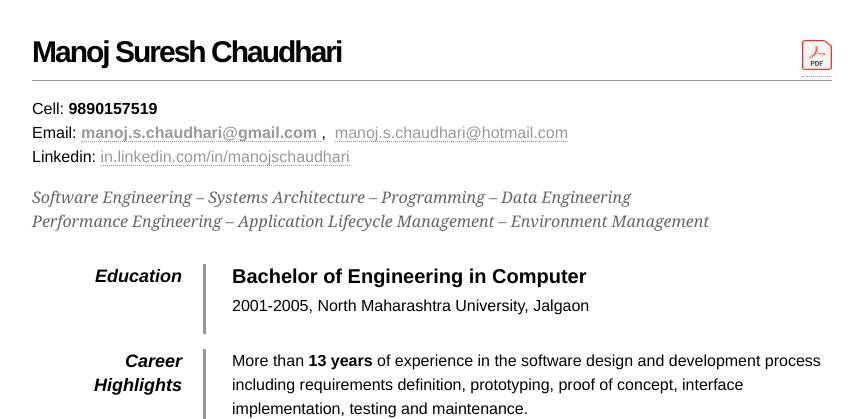
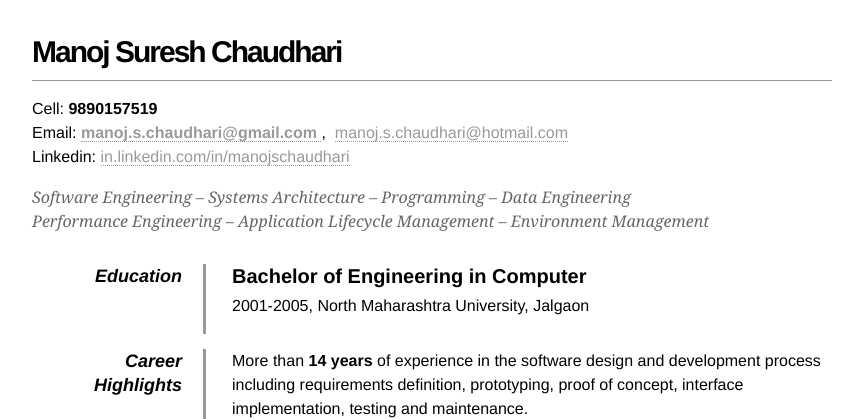
Before and after one commit to manojschaudhari/manojschaudhari.github.io, a plain HTML site: page index.html in a window 1280 px wide. Shown: the top 419 px of the page, without its empty margins (208-1071 px from the left). Drawn offline with Linux system fonts and the light colour scheme.

Commit message:
14 years

```diff
--- a/index.html
+++ b/index.html
@@ -166,7 +166,8 @@
             <!--<h1 class="fn">Manoj Suresh Chaudhari</h1>-->
 
             <h1 class="fn">Manoj Suresh Chaudhari
-            <div style="float:right;"><a href="ManojSureshChaudhari_JavaJ2ee_13+Yrs.pdf" target="_blank"><img src="https://raw.githubusercontent.com/manojschaudhari/manojschaudhari.github.io/master/pdf.png" style="height:30px;width:30px;"></a></div>
+            <!--<div style="float:right;"><a href="ManojSureshChaudhari_JavaJ2ee_13+Yrs.pdf" target="_blank">
+            <img src="https://raw.githubusercontent.com/manojschaudhari/manojschaudhari.github.io/master/pdf.png" style="height:30px;width:30px;"></a></div>-->
             </h1>
 
             <p>
@@ -209,7 +210,7 @@
             <dd2>
                 <!-- <h2>Office skills</h2> -->
                 <p>More than
-                    <strong>13 years</strong> of experience in the software design and development process including requirements
+                    <strong>14 years</strong> of experience in the software design and development process including requirements
                     definition, prototyping, proof of concept, interface implementation, testing and maintenance.</p>
                 <p>Business-focused
                     <strong>technologist</strong> with deep experience in managing high performing technical team, building processes,
```
